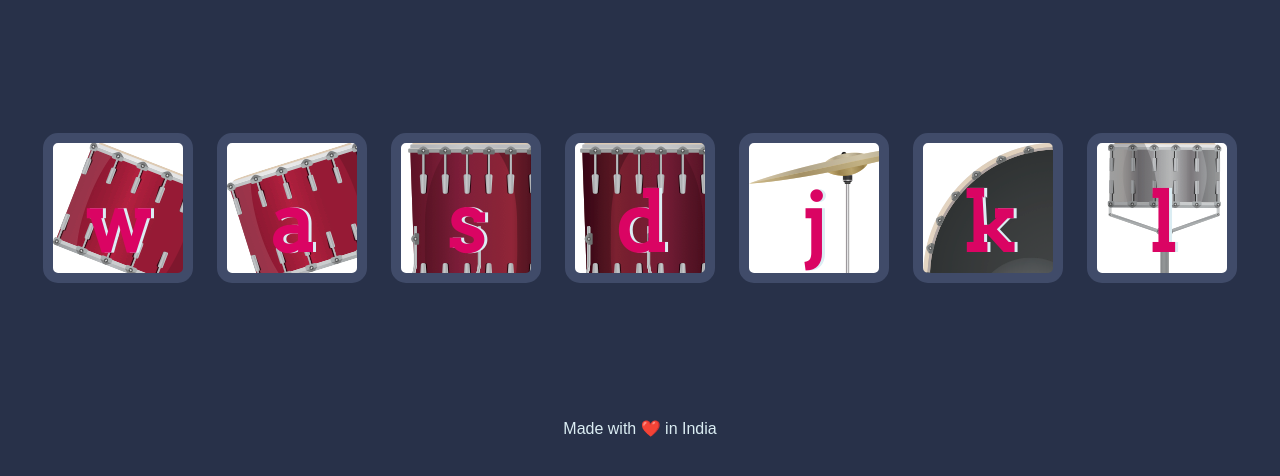
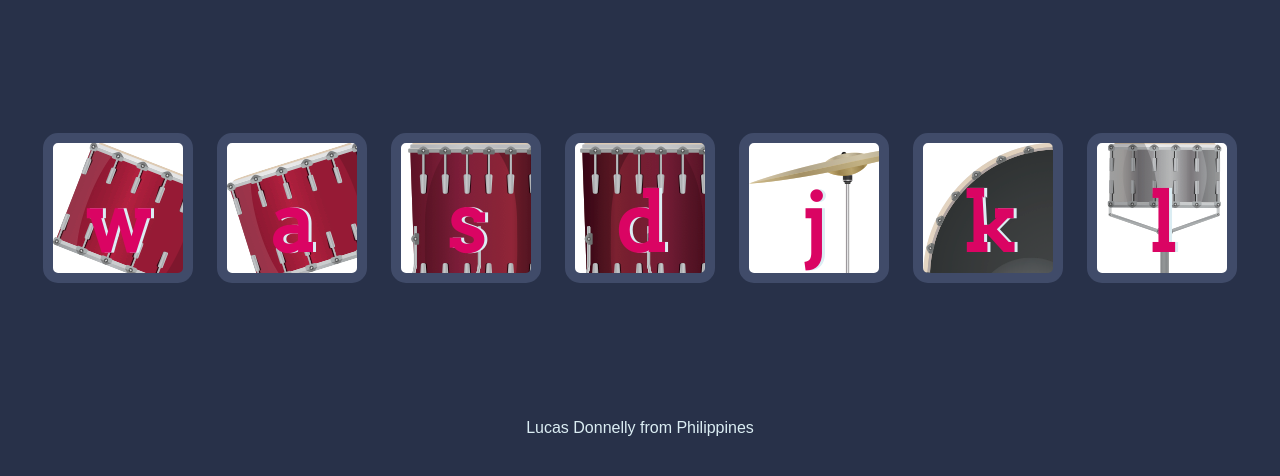
Before and after one commit to stupidscammer/html-class, a plain HTML site: page Drum_Kit/index.html in a window 1280 px wide. Shown: the part 156-632 px from the top of the page. Drawn offline with Linux system fonts and the light colour scheme.

```diff
--- a/Drum_Kit/index.html
+++ b/Drum_Kit/index.html
@@ -23,7 +23,7 @@
 
 
   <footer>
-    Made with ❤️ in India
+    Lucas Donnelly from Philippines
   </footer>
   <script src="index.js"></script>
 </body>
```
